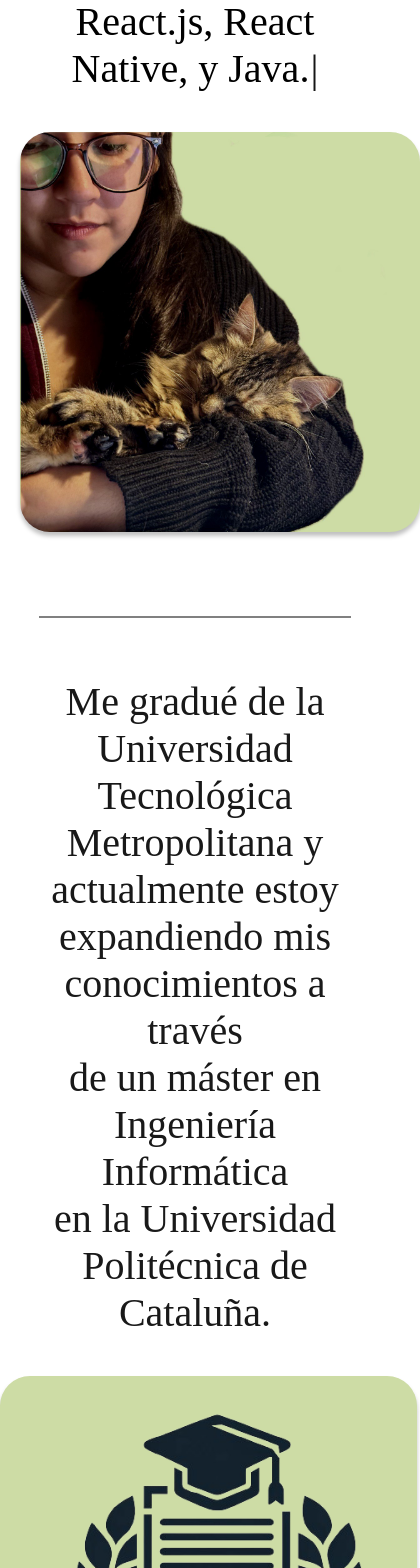
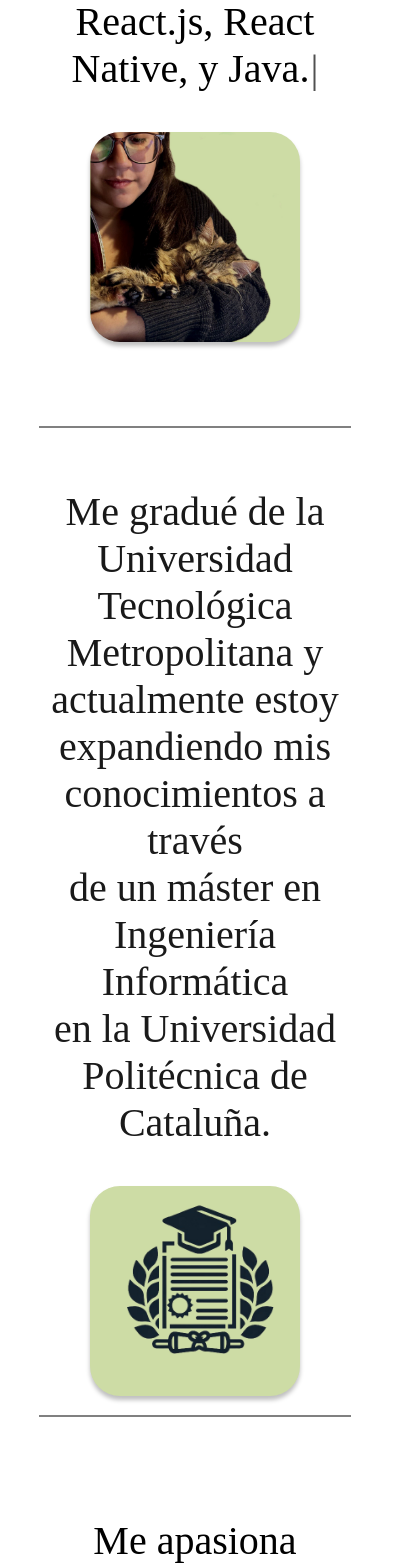
Before and after one commit to AlexandraOliv14/alexandraoliv14.github.io, a React (Create React App) app: page /about in a window 390 px wide. Shown: the part 980-2548 px from the top of the page, 420 px wide, since content can reach past the window. Built offline with nearby package versions, Linux system fonts and the light colour scheme; a web font is replaced by a local one.

Commit message:
FIX: about tamaño y center sass

```diff
--- a/src/sass/about.sass
+++ b/src/sass/about.sass
@@ -4,7 +4,7 @@
     flex: 1
     flex-direction: column
     width: 100vw
-    align-content: center
+
 
     p
         display: flex
--- a/src/views/About.tsx
+++ b/src/views/About.tsx
@@ -10,6 +10,8 @@ import useInViewPort from '../hooks/useInViewPort';
 import FadeInText from '../components/FadeInText';
 
 export const About = () => {
+
+    const width = useResponsiveWidth();
 
     const { toggleState, currentState } = useContext(ThemeContext);
     const [down, setDown] = useState(true);
@@ -55,7 +57,7 @@ export const About = () => {
                     }
                 </ButtonIcon>
                 <div className='img'>
-                    <img src='./imgs/aleyPatana.jpg' width={400} height={400} alt='aleypatana' />
+                    <img src='./imgs/aleyPatana.jpg' width={width>=600?417:210} height={width>=600?417:210} alt='aleypatana' />
                 </div>
                 <div className='p'>
                     <Typewriter
@@ -84,13 +86,13 @@ export const About = () => {
                     Politécnica de Cataluña.
                 </p>
                 <div className='img'>
-                    <img src='./imgs/DALL_E_diploma.png' width={417} height={417} alt='dallydiploma' style={{ background: theme[currentState].primary }} />
+                    <img src='./imgs/DALL_E_diploma.png' width={width>=600?417:210} height={width>=600?417:210} alt='dallydiploma' style={{ background: theme[currentState].primary }} />
                 </div>
             </div>
             <Separacion />
             <div className='about-actual'>
                 <div className='img'>
-                    <img src='./imgs/DALL_E_crecimiento.png' width={417} height={417} alt='dallydiploma' style={{ background: theme[currentState].primary }} />
+                    <img src='./imgs/DALL_E_crecimiento.png' width={width>=600?417:210} height={width>=600?417:210} alt='dallydiploma' style={{ background: theme[currentState].primary }} />
                 </div>
                 <div className='container-text' ref={aboutEduRef}>
                     {inViewportEdu ? <FadeInText text="Me apasiona profundamente  trabajar en proyectos      innovadores y me     encuentro constantemente   en búsqueda de nuevas       oportunidades y     aprendizajes en el mundo del desarrollo." />
@@ -124,3 +126,16 @@ export const About = () => {
         </div>
     )
 }
+
+const useResponsiveWidth = () => {
+    const [width, setWidth] = useState(window.innerWidth);
+
+    useEffect(() => {
+        const handleResize = () => setWidth(window.innerWidth);
+        window.addEventListener("resize", handleResize);
+      // Cleanup function to remove the event listener
+        return () => window.removeEventListener("resize", handleResize);
+    }, []);
+
+    return width;
+};
```
